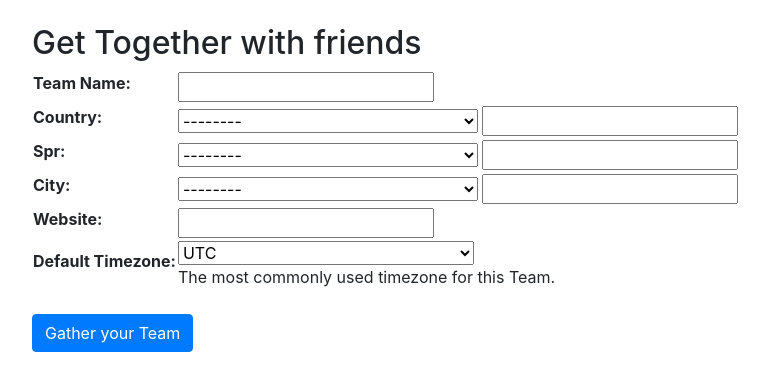
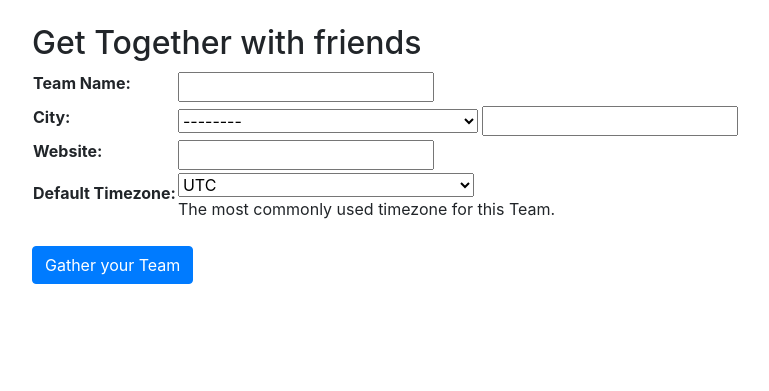
Before and after one commit to GetTogetherComm/GetTogether, a Django app: page /create-team/ in a window 1280 px wide. Shown: the part 56-447 px from the top of the page, without its empty margins (53-822 px from the left). Run offline with Django 3.2, Linux system fonts and the light colour scheme; some libraries are stand-ins or nearby versions.

Commit message:
Fix and simplify the new team form

```diff
--- a/events/forms.py
+++ b/events/forms.py
@@ -160,10 +160,10 @@ class TeamForm(ModelForm):
 class NewTeamForm(ModelForm):
     class Meta:
         model = Team
-        fields = ['name', 'country', 'spr', 'city', 'web_url', 'tz']
+        fields = ['name', 'city', 'web_url', 'tz']
         widgets = {
-            'country': Lookup(source='/api/country/', label='name'),
-            'spr': Lookup(source='/api/spr/', label='name'),
+            #'country': Lookup(source='/api/country/', label='name'),
+            #'spr': Lookup(source='/api/spr/', label='name'),
             'city': Lookup(source='/api/cities/', label='name'),
         }
         raw_id_fields = ('country','spr','city')
--- a/events/models/profiles.py
+++ b/events/models/profiles.py
@@ -141,8 +141,26 @@ class Team(models.Model):
 
     members = models.ManyToManyField(UserProfile, through='Member', related_name="memberships", blank=True)
 
+    @property
+    def location_name(self):
+        if self.city:
+            return str(self.city)
+        elif self.spr:
+            return str(self.spr)
+        elif self.country:
+            return str(self.country)
+        else:
+            return ''
+
     def __str__(self):
         return u'%s' % (self.name)
+
+    def save(self, *args, **kwargs):
+        if self.city is not None:
+            self.spr = self.city.spr
+            self.country = self.spr.country
+        super().save(*args, **kwargs)  # Call the "real" save() method.
+
 
 class Member(models.Model):
     NORMAL=0
--- a/get_together/templates/get_together/base.html
+++ b/get_together/templates/get_together/base.html
@@ -86,9 +86,8 @@ form {
     <!-- Bootstrap core JavaScript
     ================================================== -->
     <!-- Placed at the end of the document so the pages load faster -->
-    <script src="https://code.jquery.com/jquery-3.2.1.slim.min.js" integrity="sha384-KJ3o2DKtIkvYIK3UENzmM7KCkRr/rE9/Qpg6aAZGJwFDMVNA/GpGFF93hXpG5KkN" crossorigin="anonymous"></script>
-    <script src="https://cdnjs.cloudflare.com/ajax/libs/popper.js/1.12.9/umd/popper.min.js" integrity="sha384-ApNbgh9B+Y1QKtv3Rn7W3mgPxhU9K/ScQsAP7hUibX39j7fakFPskvXusvfa0b4Q" crossorigin="anonymous"></script>
+    <script src="https://cdnjs.cloudflare.com/ajax/libs/jquery/3.3.1/jquery.min.js" integrity="sha256-FgpCb/KJQlLNfOu91ta32o/NMZxltwRo8QtmkMRdAu8=" crossorigin="anonymous"></script>
+<script src="https://cdnjs.cloudflare.com/ajax/libs/jqueryui/1.12.1/jquery-ui.min.js" integrity="sha256-KM512VNnjElC30ehFwehXjx1YCHPiQkOPmqnrWtpccM=" crossorigin="anonymous"></script>    <script src="https://cdnjs.cloudflare.com/ajax/libs/popper.js/1.12.9/umd/popper.min.js" integrity="sha384-ApNbgh9B+Y1QKtv3Rn7W3mgPxhU9K/ScQsAP7hUibX39j7fakFPskvXusvfa0b4Q" crossorigin="anonymous"></script>
     <script src="https://maxcdn.bootstrapcdn.com/bootstrap/4.0.0/js/bootstrap.min.js" integrity="sha384-JZR6Spejh4U02d8jOt6vLEHfe/JQGiRRSQQxSfFWpi1MquVdAyjUar5+76PVCmYl" crossorigin="anonymous"></script>
-    <script src="https://cdnjs.cloudflare.com/ajax/libs/jqueryui/1.12.1/jquery-ui.js"></script>
 {% block javascript %}{% endblock %}
 </html>
--- a/get_together/templates/get_together/create_team.html
+++ b/get_together/templates/get_together/create_team.html
@@ -13,53 +13,29 @@
 {% block javascript %}
 <script type="text/javascript">
 $(document).ready(function(){
-    $("#country_search").keyup(function() {
-	var searchText = this.value;
-	$.getJSON("/api/countries/?q="+searchText, function(data) {
-	    var searchField = $("#country_search")[0];
-	    var q = this.url.match(/q=([^&]+)/)[1]
-	    var c = searchField.value
-	    if (c != q) return;
 
-	    var selectField = $("#country_select");
-	    selectField.empty();
-	    $.each(data, function(){
-		selectField.append('<option value="'+ this.id +'">'+ this.name + '</option>')
-	    });
-	});
-    });
-    $("#spr_search").keyup(function() {
-	var searchText = this.value;
-	var country_id = $("#country_select")[0].selectedOptions[0].value;
-	$.getJSON("/api/spr/?q="+searchText+"&country="+country_id, function(data) {
-	    var searchField = $("#spr_search")[0];
-	    var q = this.url.match(/q=([^&]+)/)[1]
-	    var c = searchField.value
-	    if (c != q) return;
-
-	    var selectField = $("#spr_select");
-	    selectField.empty();
-	    $.each(data, function(){
-		selectField.append('<option value="'+ this.id +'">'+ this.name + '</option>')
-	    });
-	});
-    });
     $("#city_search").keyup(function() {
         var searchText = this.value;
-	var spr_id = $("#spr_select")[0].selectedOptions[0].value;
-        $.getJSON("/api/cities/?q="+searchText+"&spr="+spr_id, function(data) {
+        $.getJSON("/api/cities/?q="+searchText, function(data) {
             var searchField = $("#city_search")[0];
-	    var q = this.url.match(/q=([^&]+)/)[1]
-	    var c = searchField.value
+            var m = this.url.match(/q=([^&]+)/);
+            var q = "";
+            if (m && m.length > 0) {
+                q = this.url.match(/q=([^&]+)/)[1]
+            }        var c = searchField.value
             if (c != q) return;
 
                 var selectField = $("#city_select");
                 selectField.empty();
                 $.each(data, function(){
-                selectField.append('<option value="'+ this.id +'">'+ this.name + '</option>')
+                    selectField.append('<option value="'+ this.id +'">'+ this.display + '</option>')
             });
         });
     });
-});</script>
+
+});
+
+
+</script>
 
 {% endblock %}
--- a/get_together/views.py
+++ b/get_together/views.py
@@ -25,7 +25,7 @@ def home(request, *args, **kwards):
         return render(request, 'get_together/index.html')
 
 def events_list(request, *args, **kwargs):
-    events = Event.objects.order_by('start_time').all()
+    events = Event.objects.filter(end_time__gt=datetime.datetime.now()).order_by('start_time')
     context = {
         'events_list': events,
     }
```
Lines whose indentation alone changed are shown as unchanged.
